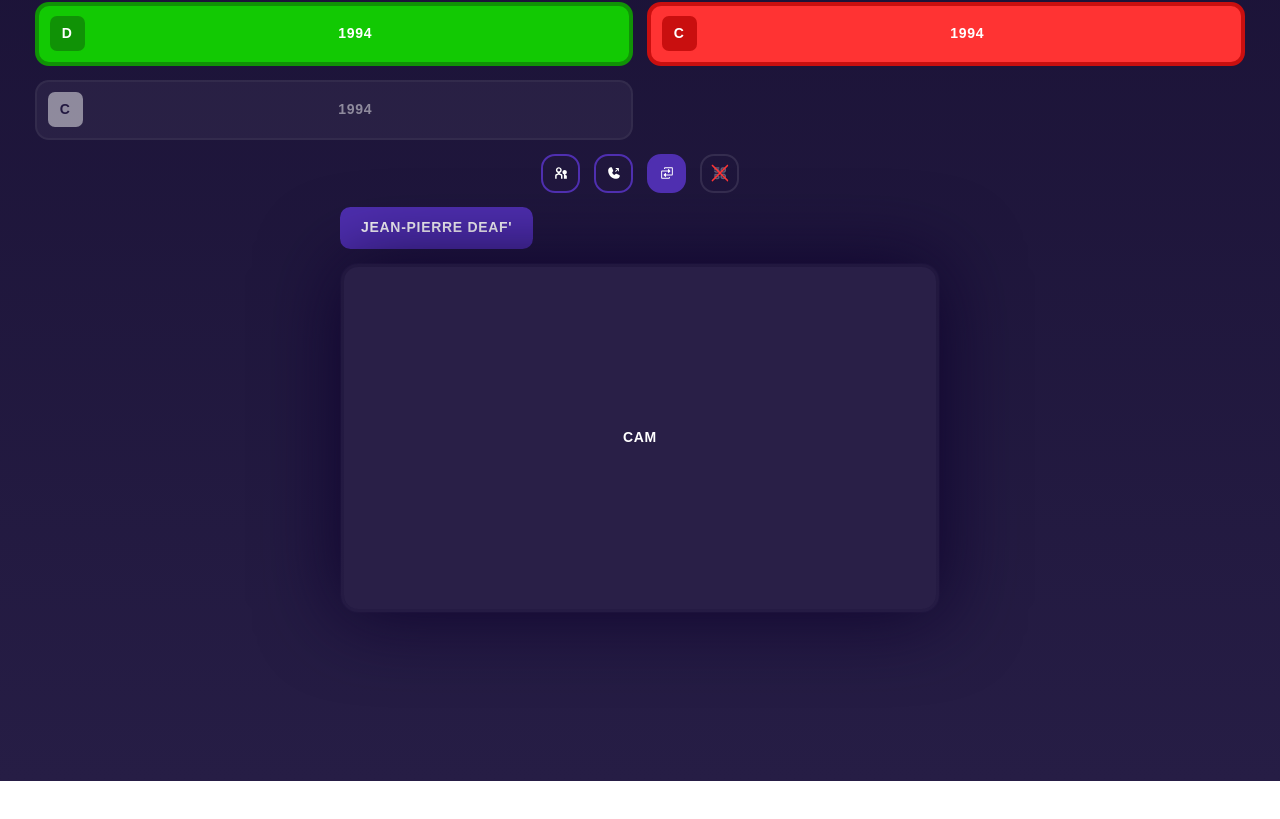
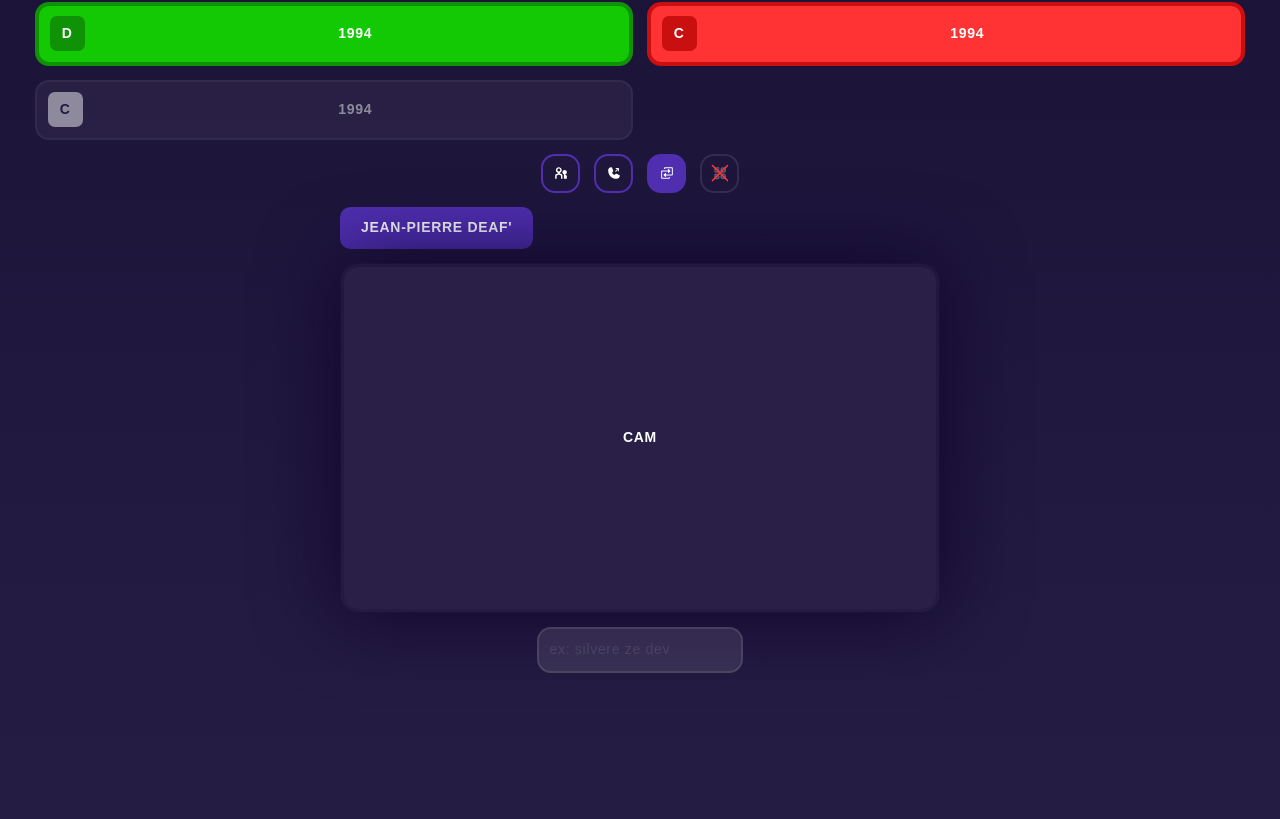
Before and after one commit to d34fmute/qvgds, a Vue app in the folder qvgds-front/: page / in a window 1280 px wide. Shown: the part 652-1471 px from the top of the page. Before the commit the page ends 1433 px from the top, so only its background shows below. Built offline with nearby package versions, Linux system fonts and the light colour scheme; a web font is replaced by a local one.

Commit message:
feat: added input component

```diff
--- /dev/null
+++ b/qvgds-front/src/components/Input.vue
@@ -0,0 +1,53 @@
+<script setup lang="ts">
+import { computed } from "vue";
+
+interface Props {
+  class?: string;
+  type?: string;
+  placeholder?: string;
+  modelValue?: string;
+  error?: string | null;
+  autoFocus?: boolean;
+}
+
+interface Events {
+  (e: "update:modelValue", value: string): void;
+}
+
+const props = withDefaults(defineProps<Props>(), {
+  class: "",
+  type: "text",
+  modelValue: "",
+  autoFocus: false
+});
+
+const emit = defineEmits<Events>();
+
+const value = computed<string>({
+  get() {
+    return props.modelValue;
+  },
+  set(value) {
+    emit("update:modelValue", value);
+  }
+});
+</script>
+
+<template>
+  <input
+    :autofocus="autoFocus"
+    v-model.trim="value"
+    :placeholder="placeholder"
+    :type="type"
+    :class="[
+      'rounded-2xl border-white bg-white/10 py-3 px-3',
+      'border-2 border-white/10 bg-transparent',
+      'ring-primary focus:outline-none focus:ring-4',
+      'placeholder:text-white/10'
+    ]"
+  />
+
+  <small class="max-w-[205px] font-semibold italic text-danger" v-if="!!error">
+    {{ error }}
+  </small>
+</template>
--- a/qvgds-front/src/views/DesignSystem.vue
+++ b/qvgds-front/src/views/DesignSystem.vue
@@ -4,6 +4,7 @@ import ChoiceButton from "@/components/ChoiceButton.vue";
 import JokerButton from "@/components/JokerButton.vue";
 import Tag from "@/components/Tag.vue";
 import WebcamFrame from "@/components/WebcamFrame.vue";
+import Input from "@/components/Input.vue";
 </script>
 
 <template>
@@ -35,6 +36,8 @@ import WebcamFrame from "@/components/WebcamFrame.vue";
         <Tag label="JEAN-PIERRE DEAF'" />
         <WebcamFrame />
       </div>
+
+      <div><Input placeholder="ex: silvere ze dev" /></div>
     </section>
   </main>
 </template>
```
